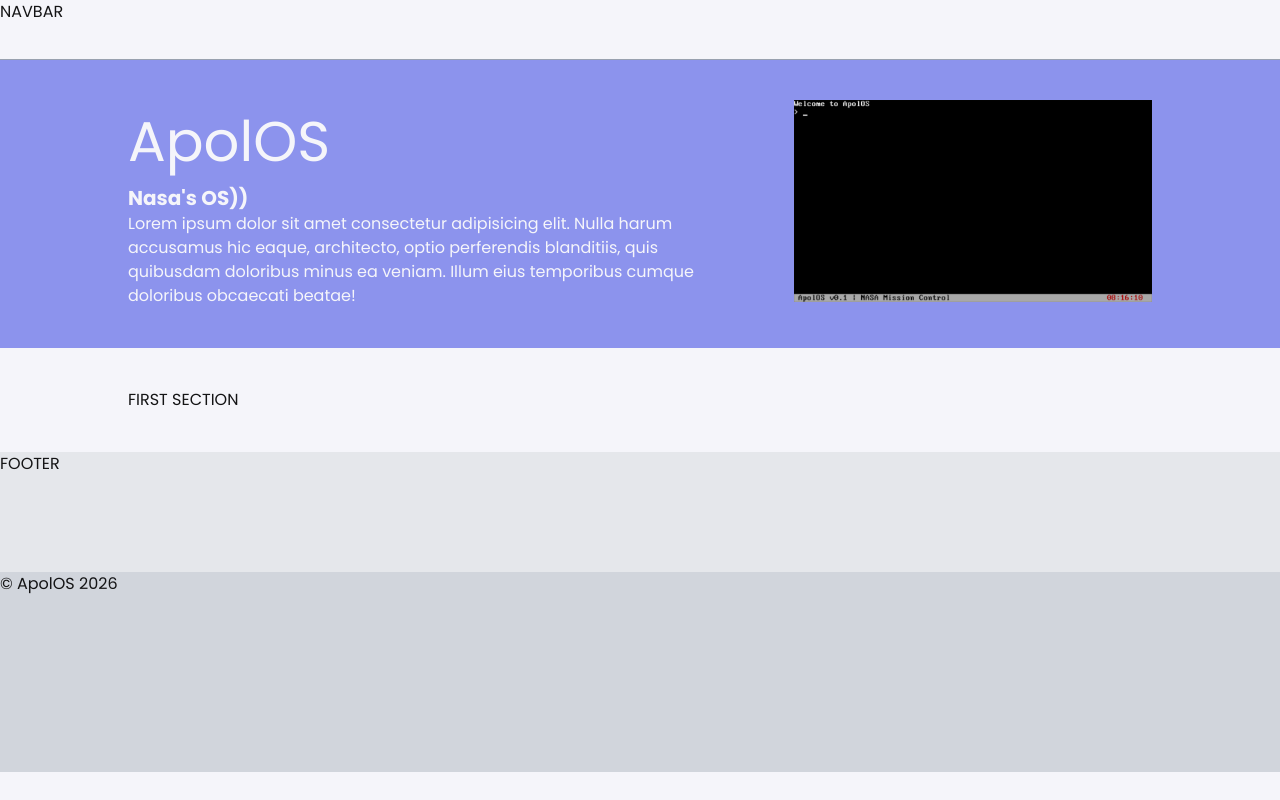
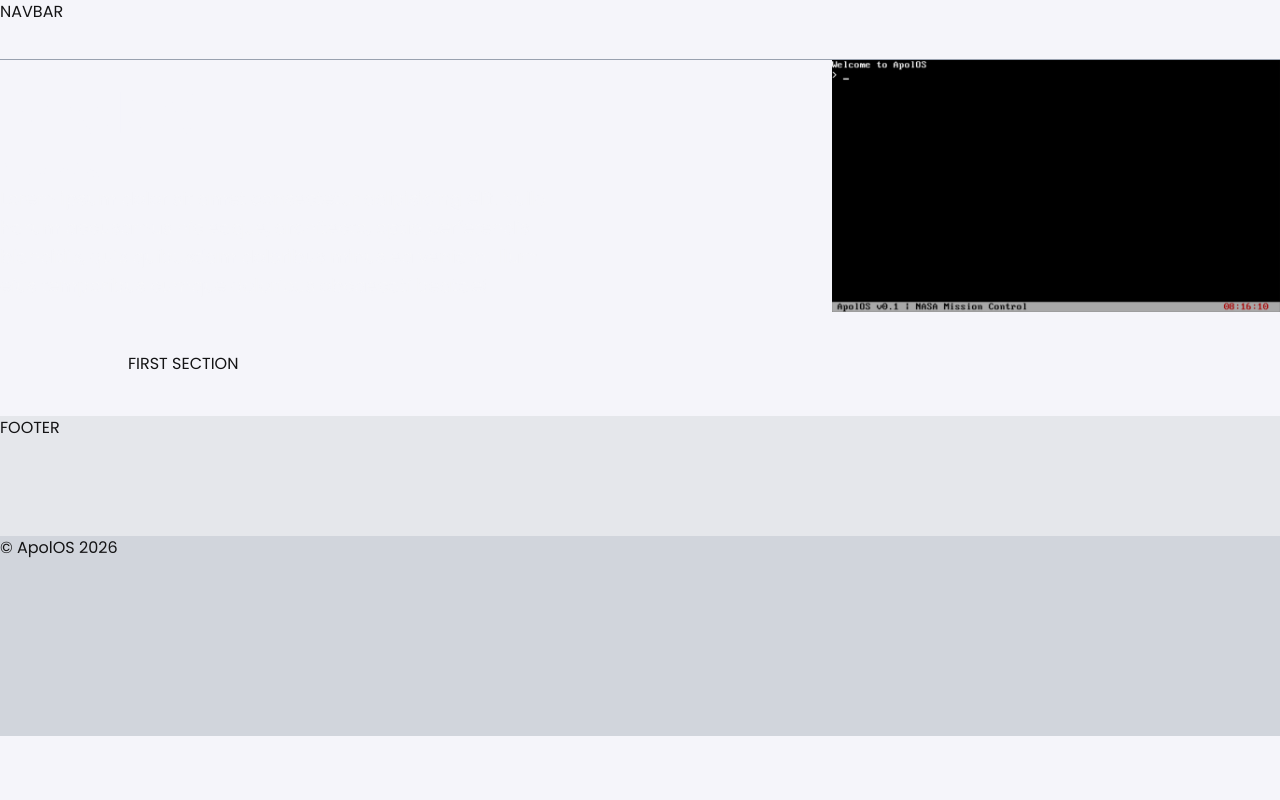
Before and after one commit to ValyMnDul/ApolOs, a Next.js app in the folder web/: page / in a window 1280 px wide. Built offline with nearby package versions, Linux system fonts and the light colour scheme.

Commit message:
Refactor layout and improve styling in Main component

```diff
--- a/web/app/page.tsx
+++ b/web/app/page.tsx
@@ -8,19 +8,20 @@
     <>
       <Navbar/>
       <div className="flex flex-col">
-        <div className="h-auto w-full bg-secondary pl-[10%] pr-[10%] pt-10 pb-10 flex flex-row justify-between flex-wrap">
-          <div className="w-[60%]">
+        <div className="flex flex-col md:flex-row justify-between items-center gap-8">
+          <div className="w-full md:w-[60%]">
             <h1 className="text-[3.5rem] text-background m-0">ApolOS</h1>
-            <h2 className="text-xl text-background font-bold">Nasa&apos;s OS))</h2>
-            <p className="text-[1rem] text-background">Lorem ipsum dolor sit amet consectetur adipisicing elit. Nulla harum accusamus hic eaque, architecto, optio perferendis blanditiis, quis quibusdam doloribus minus ea veniam. Illum eius temporibus cumque doloribus obcaecati beatae!</p>
+            <h2 className="text-xl text-background font-bold">Nasa&apos;s OS</h2>
+            <p className="text-lg text-background/90 max-w-xl leading-relaxed">Lorem ipsum dolor sit amet consectetur adipisicing elit. Nulla harum accusamus hic eaque, architecto, optio perferendis blanditiis, quis quibusdam doloribus minus ea veniam. Illum eius temporibus cumque doloribus obcaecati beatae!</p>
           </div>
-          <div className="w-[35%]">
+          <div className="w-full md:w-[35%]">
             <Image
-            className="w-auto h-auto"
-            alt="ApolOS"
-            src="/test.png"
-            width={300}
-            height={300}
+              src="/test.png"
+              width={300}
+              height={300}
+              alt="ApolOS Interface"
+              priority
+              className="w-full h-auto object-contain"
             />
           </div>
         </div>
```
